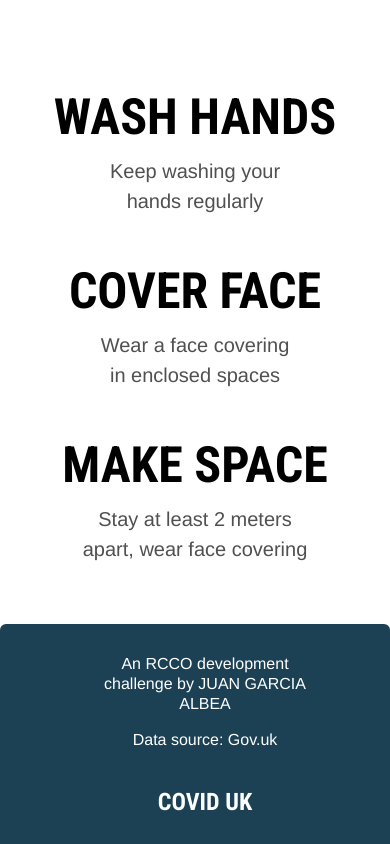
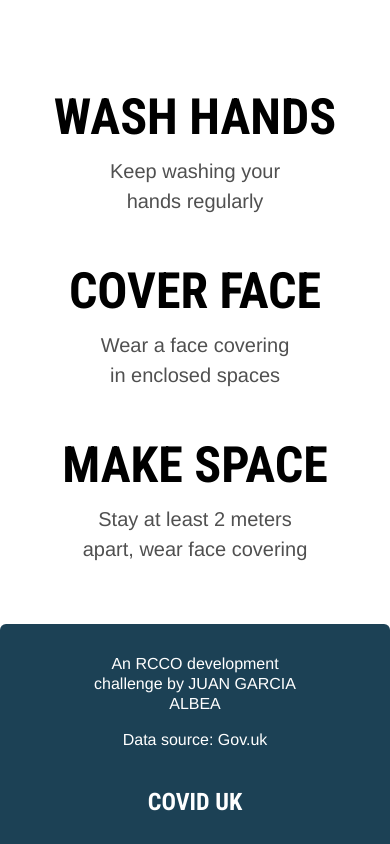
Before and after one commit to juangalbea/covid-uk-dashboard, a Vue app: page / in a window 390 px wide. Shown: the part 1078-1922 px from the top of the page. Built offline with nearby package versions, Linux system fonts and the light colour scheme; no server answers.

Commit message:
footer centered

```diff
--- a/src/components/Footer.vue
+++ b/src/components/Footer.vue
@@ -48,6 +48,8 @@ export default {
   justify-content: space-evenly;
   align-items: center;
   height: 220px;
+  padding-left: 75px;
+  padding-right: 75px;
 }
 
 #footer p {
```
